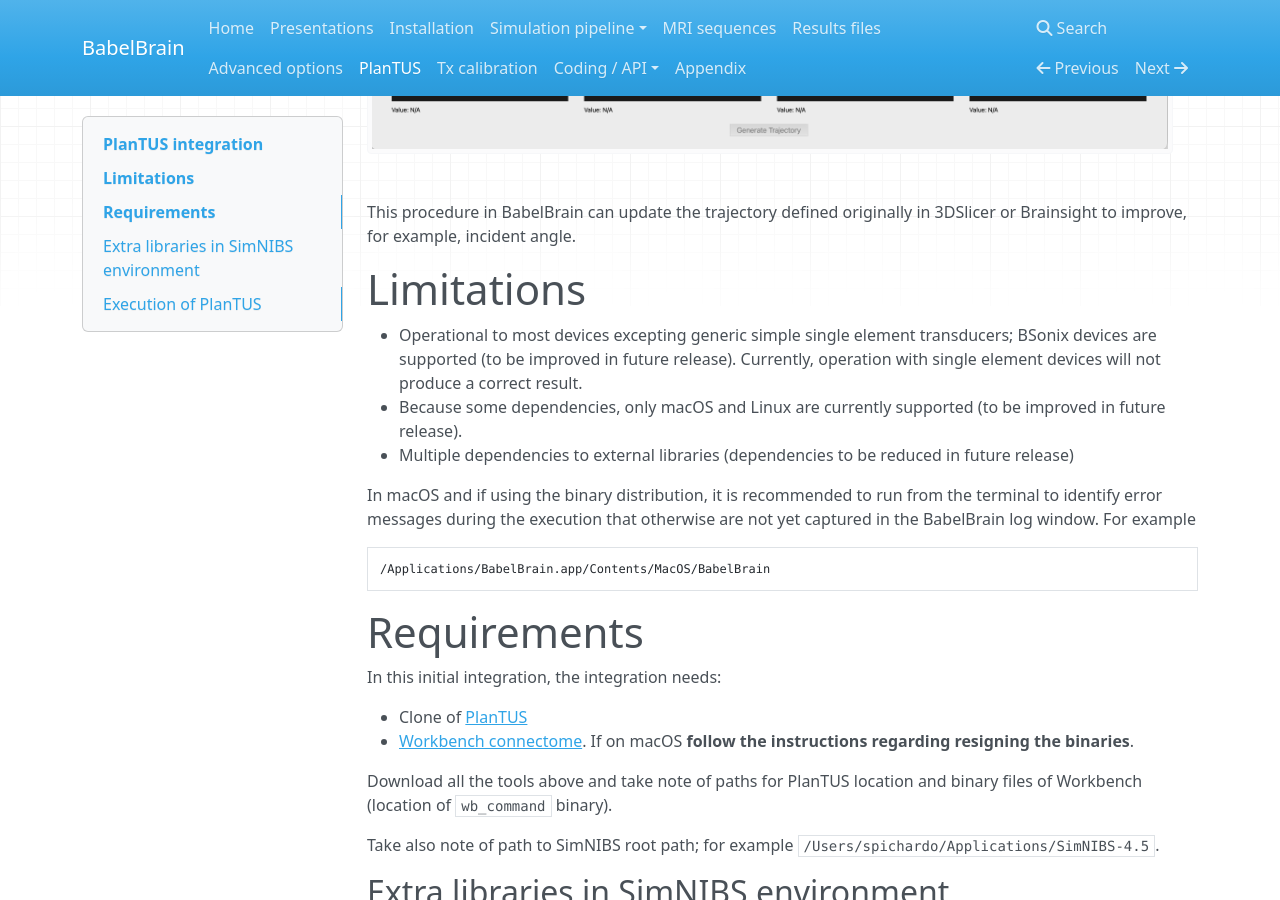
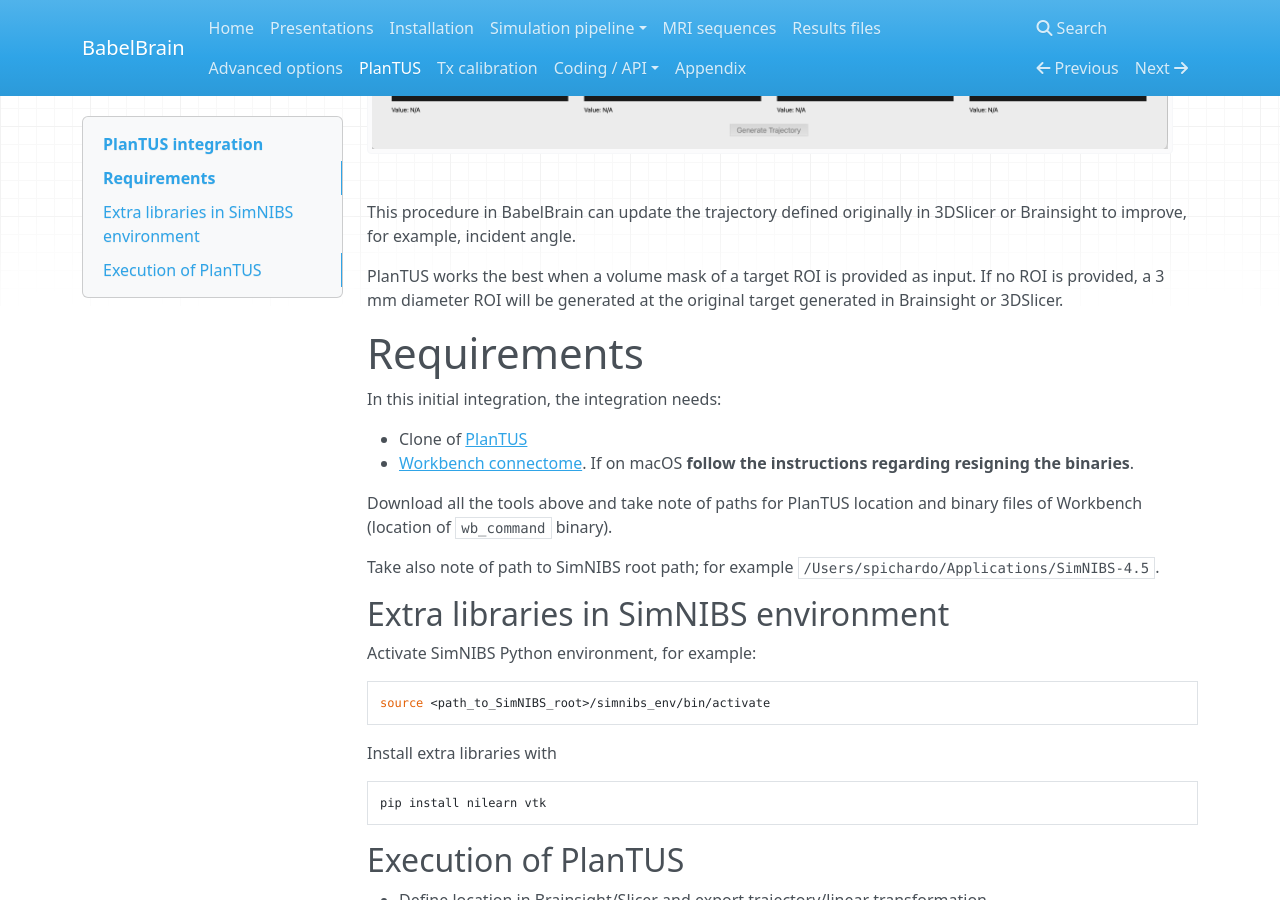
Before and after one commit to ProteusMRIgHIFU/BabelBrain, an MkDocs documentation site: the page built from docs/docs/Advanced/PlanTUS.md, in a window 1280 px wide and 900 px high, scrolled down 466 px. Built offline with MkDocs 1.6.1, drawn with Linux system fonts in a browser that asks for light colours; nearby versions of some CDN libraries.

````diff
--- a/docs/docs/Advanced/PlanTUS.md
+++ b/docs/docs/Advanced/PlanTUS.md
@@ -6,16 +6,8 @@ Starting in r0.8.0, there is an experimental feature to integrate with the excel
 
 This procedure in BabelBrain can update the trajectory defined originally in 3DSlicer or Brainsight to improve, for example, incident angle.
 
-# Limitations
-* Operational to most devices excepting generic simple single element transducers; BSonix devices are supported (to be improved in future release). Currently, operation with single element devices will not produce a correct result.
-* Because some dependencies, only macOS and Linux are currently supported (to be improved in future release).
-* Multiple dependencies to external libraries (dependencies to be reduced in future release)
+PlanTUS works the best when a volume mask of a target ROI is provided as input. If no ROI is provided, a 3 mm diameter ROI will be generated at the original target generated in Brainsight or 3DSlicer.
 
-In macOS and if using the binary distribution, it is recommended to run from the terminal to identify error messages during the execution that otherwise are not yet captured in the BabelBrain log window. For example
-
-```bash
-/Applications/BabelBrain.app/Contents/MacOS/BabelBrain
-```
 
 # Requirements
 In this initial integration, the integration needs:
````
Also changed, not shown: docs/docs/Coding/advanced_config.md (+21 -0 lines), docs/docs/Coding/scripting.md (+1 -0 lines).
